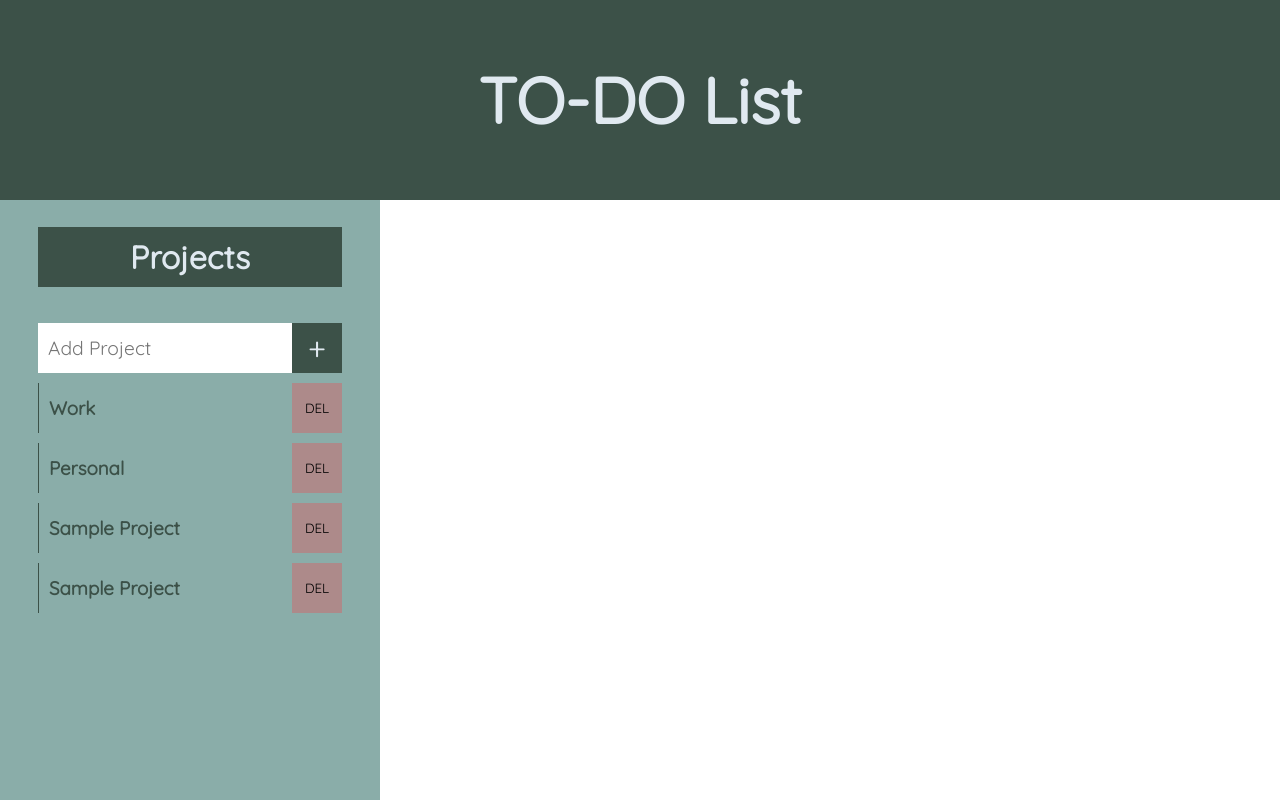
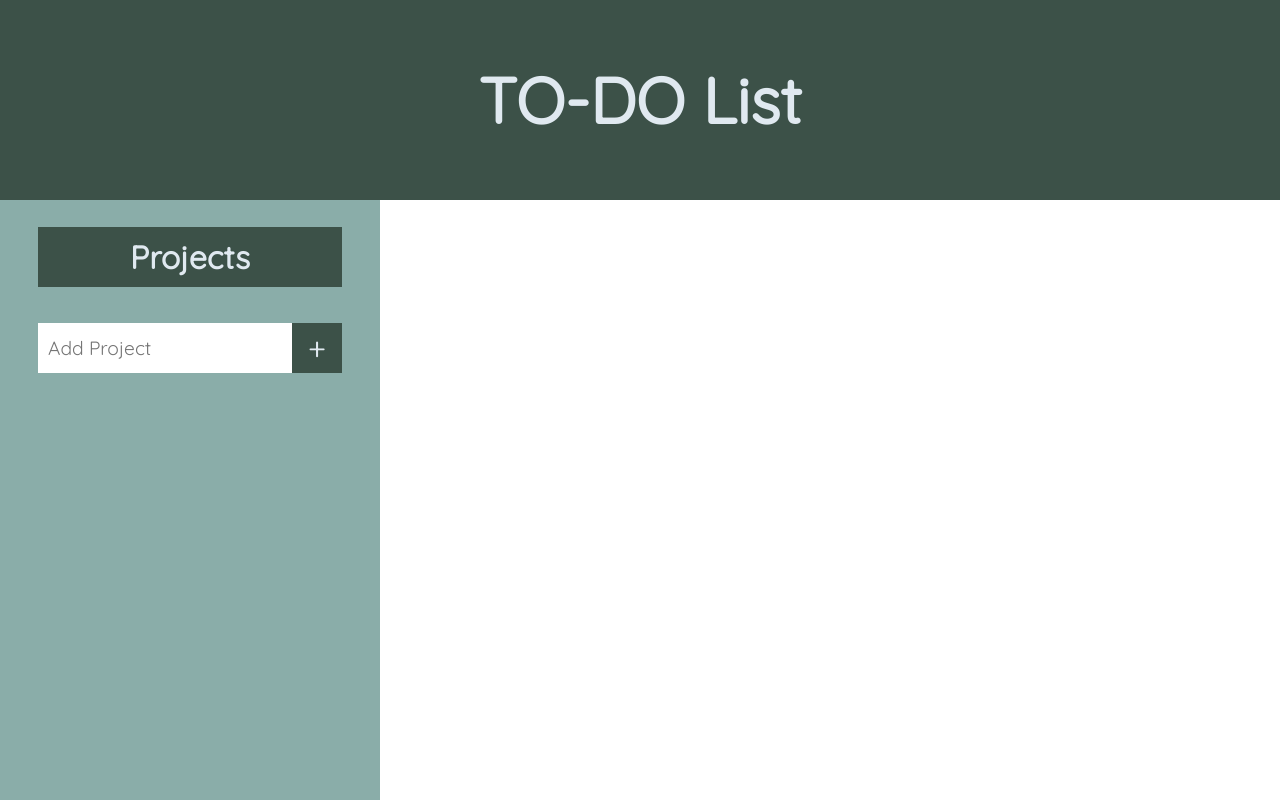
Before and after one commit to justincbal/Todo-list, a plain HTML site: page index.html in a window 1280 px wide. Shown: the top 800 px of the page. Drawn offline with Linux system fonts and the light colour scheme.

Commit message:
rem init load

```diff
--- a/index.html
+++ b/index.html
@@ -23,25 +23,7 @@
             <!-- TODO: Projects get added here -->
             <div class="project-list">
 
-                <div class="project">
-                    <h3 class="project-name">Work</h3>
-                    <button class="delete-project-button">DEL</button>
-                </div>
 
-                <div class="project">
-                    <h3 class="project-name">Personal</h3>
-                    <button class="delete-project-button">DEL</button>
-                </div>
-
-                <div class="project">
-                    <h3 class="project-name">Sample Project</h3>
-                    <button class="delete-project-button">DEL</button>
-                </div>
-
-                <div class="project">
-                    <h3 class="project-name">Sample Project</h3>
-                    <button class="delete-project-button">DEL</button>
-                </div>
 
             </div>
 
```
